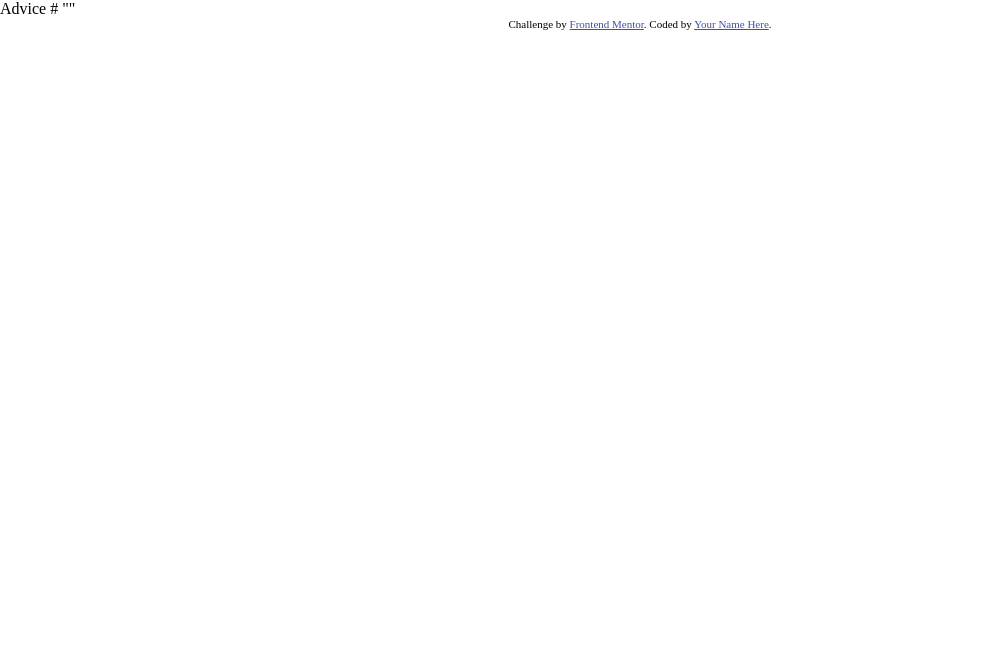
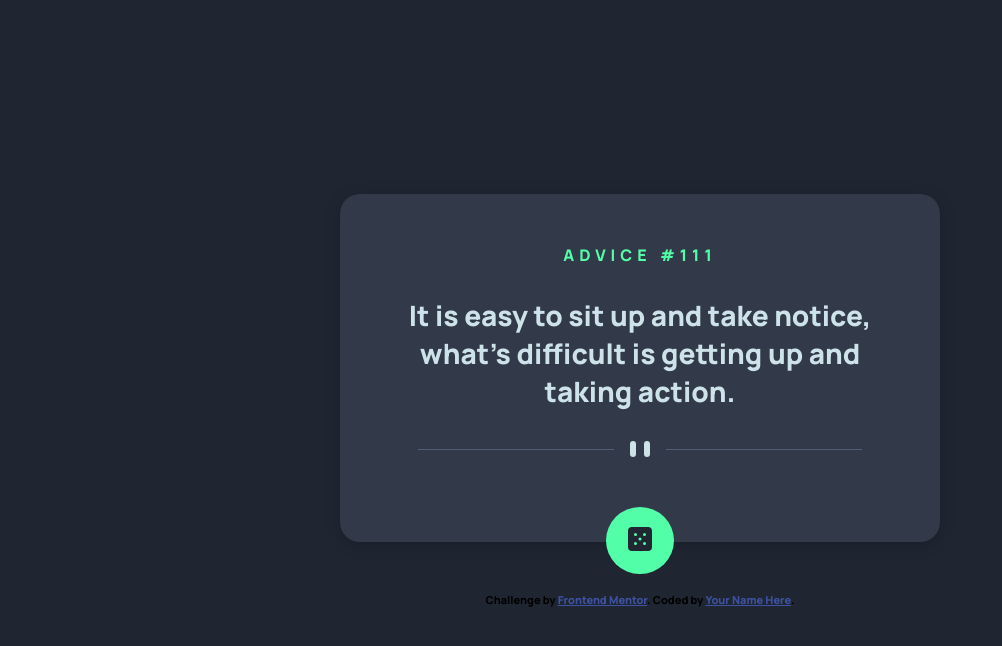
Before and after one commit to Drew-Adeleye/AdviceGeneratorApp, a plain HTML site: page index.html in a window 1280 px wide. Shown: the whole page, without its empty margins (0-1002 px from the left). Drawn offline with Linux system fonts and the light colour scheme.

Commit message:
Update index.html, style.css 📁

```diff
--- a/index.html
+++ b/index.html
@@ -1,26 +1,43 @@
 <!DOCTYPE html>
 <html lang="en">
   <head>
-  <meta charset="UTF-8">
-  <meta name="viewport" content="width=device-width, initial-scale=1.0"> <!-- displays site properly based on user's device -->
+    <meta charset="UTF-8" />
+    <meta name="viewport" content="width=device-width, initial-scale=1.0" />
+    <!-- displays site properly based on user's device -->
 
-  <link rel="icon" type="image/png" sizes="32x32" href="./images/favicon-32x32.png">
+    <link
+      rel="icon"
+      type="image/png"
+      sizes="32x32"
+      href="./images/favicon-32x32.png"
+    />
 
     <title>Frontend Mentor | Advice generator app</title>
 
     <!-- Feel free to remove these styles or customise in your own stylesheet 👍 -->
-  <link rel="stylesheet" href="style.css">
-
+    <link rel="stylesheet" href="style.css" />
   </head>
   <body>
-
-  Advice #<!-- Advice ID goes here -->
-
-  "<!-- Advice text goes here -->"
-
-  <div class="attribution">
-    Challenge by <a href="https://www.frontendmentor.io?ref=challenge" target="_blank">Frontend Mentor</a>.
-    Coded by <a href="#">Your Name Here</a>.
-  </div>
+    <main>
+      <h1>Advice #111</h1>
+      <h2>
+        It is easy to sit up and take notice, what's difficult is getting up and
+        taking action.
+      </h2>
+      <picture>
+        <source
+          media="(min-width:500px)"
+          srcset="images/pattern-divider-desktop.svg"
+        />
+        <img src="images/pattern-divider-mobile.svg" alt="pattern-divider" />
+      </picture>
+      <button><img src="images/icon-dice.svg" alt="icon-dice" /></button>
+    </main>
+    <footer class="attribution">
+      Challenge by
+      <a href="https://www.frontendmentor.io?ref=challenge" target="_blank"
+        >Frontend Mentor</a
+      >. Coded by <a href="#">Your Name Here</a>.
+    </footer>
   </body>
 </html>
--- a/style.css
+++ b/style.css
@@ -1,3 +1,5 @@
+@import url("https://fonts.googleapis.com/css2?family=Manrope:wght@800&display=swap");
+
 :root {
   /* PRIMARY COLORS */
   --light-cyan: hsl(193, 38%, 86%);
@@ -14,10 +16,63 @@
   padding: 0;
   box-sizing: border-box;
 }
+body {
+  display: flex;
+  justify-content: center;
+  align-items: center;
+  min-height: 100vh;
+  flex-direction: column;
+  background-color: var(--dark-blue);
+  font-family: "Manrope", sans-serif;
+  font-weight: 800;
+  font-size: 100%;
+}
 .attribution {
   font-size: 11px;
   text-align: center;
+  margin-top: 50px;
 }
 .attribution a {
   color: hsl(228, 45%, 44%);
 }
+
+main {
+  display: flex;
+  flex-direction: column;
+  width: min(600px, 90%);
+  padding: 50px 50px 80px 50px;
+  background-color: var(--dark-grayish-blue);
+  color: var(--light-cyan);
+  align-items: center;
+  border-radius: 20px;
+  box-shadow: 0px 3px 15px rgba(0, 0, 0, 0.2);
+  gap: 30px;
+  position: relative;
+}
+
+main h2 {
+  text-align: center;
+  font-size: 1.75rem;
+}
+
+main h1 {
+  color: var(--neon-green);
+  font-size: 1rem;
+  text-transform: uppercase;
+  letter-spacing: 5px;
+  /* margin-bottom: 30px; */
+}
+
+main img {
+  width: 100%;
+}
+
+main button {
+  width: fit-content;
+  padding: 20px 22px;
+  border-radius: 50%;
+  border: none;
+  background-color: var(--neon-green);
+  position: absolute;
+  bottom: -32px;
+}
```
Lines whose indentation alone changed are shown as unchanged.
